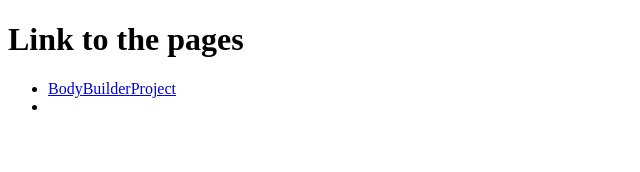
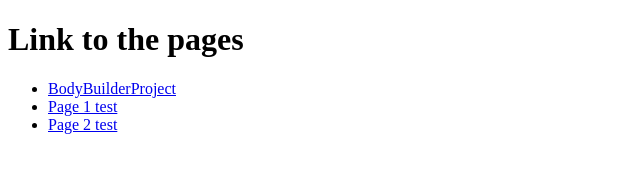
Before and after one commit to vitorreisler/projetoBodyBuilder, a plain HTML site: page index.html in a window 1280 px wide. Shown: the whole page, without its empty margins (0-640 px from the left). Drawn offline with Linux system fonts and the light colour scheme.

Commit message:
Add link for page test

```diff
--- a/index.html
+++ b/index.html
@@ -10,7 +10,8 @@
     <h1>Link to the pages</h1>
     <ul>
         <li><a href="homework2.html">BodyBuilderProject</a></li>
-        <li><a href=""></a></li>
+        <li><a href="homework1.html">Page 1 test</a></li>
+        <li><a href="homework3.html">Page 2 test</a></li>
     </ul>
 </body>
 </html>
```
